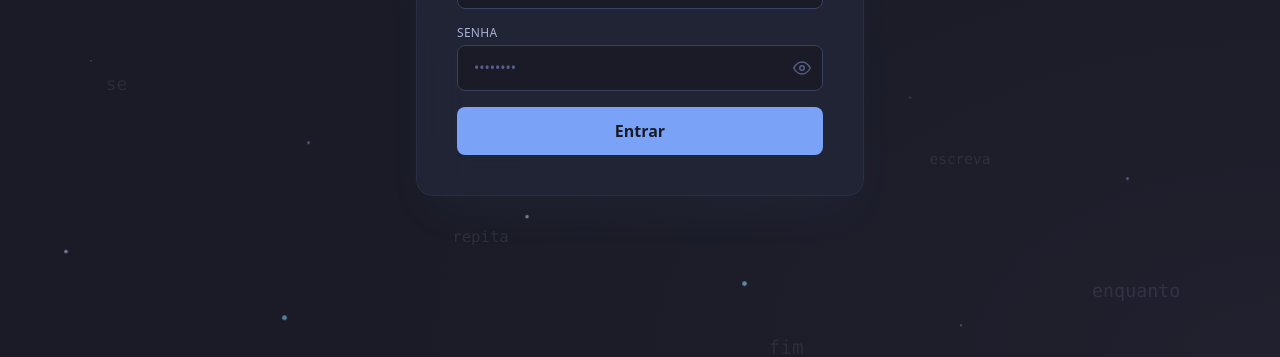
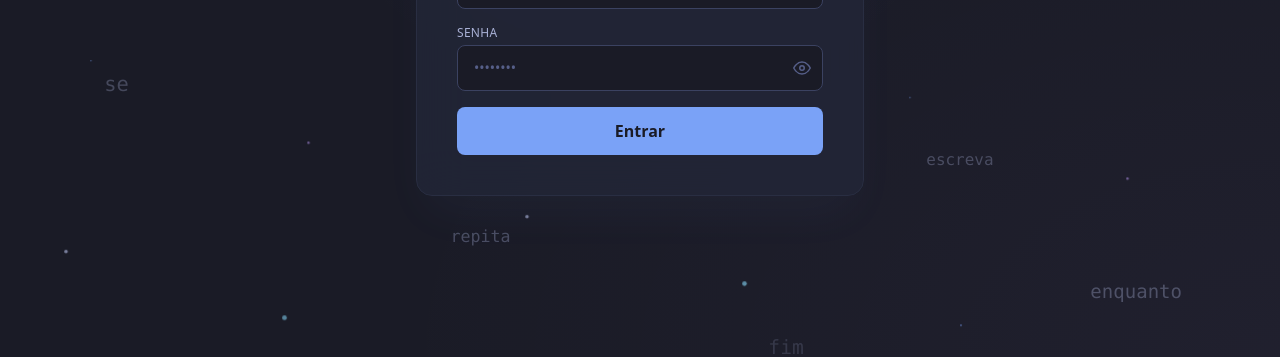
Before and after one commit to IncludeLuisFerreira/Simples-editor, a React (Vite) app in the folder frontend/: page /login in a window 1280 px wide. Shown: the part 497-854 px from the top of the page. Built offline with nearby package versions, Linux system fonts and the light colour scheme; no server answers.

Commit message:
fix: driftUp animation and 30% opacity for code fragments

```diff
--- a/frontend/src/index.css
+++ b/frontend/src/index.css
@@ -39,6 +39,23 @@
   }
 }
 
+@keyframes driftUp {
+  0% {
+    transform: translateY(0) scale(1);
+    opacity: 0;
+  }
+  8% {
+    opacity: 1;
+  }
+  85% {
+    opacity: 0.6;
+  }
+  100% {
+    transform: translateY(-100vh) scale(0.6);
+    opacity: 0;
+  }
+}
+
 @keyframes drift {
   0% {
     transform: translateX(0);
@@ -57,7 +74,9 @@
     text-shadow: 0 0 20px rgba(122, 162, 247, 0.4);
   }
   50% {
-    text-shadow: 0 0 40px rgba(122, 162, 247, 0.7), 0 0 60px rgba(122, 162, 247, 0.3);
+    text-shadow:
+      0 0 40px rgba(122, 162, 247, 0.7),
+      0 0 60px rgba(122, 162, 247, 0.3);
   }
 }
 
--- a/frontend/src/routes/login.tsx
+++ b/frontend/src/routes/login.tsx
@@ -82,11 +82,11 @@ function Login() {
       {codeFragments.map((f) => (
         <span
           key={f.id}
-          className={`absolute font-mono text-[#c0caf5]/20 pointer-events-none select-none ${f.size}`}
+          className={`absolute font-mono text-[#c0caf5]/30 pointer-events-none select-none ${f.size}`}
           style={{
             left: f.left,
             bottom: '-40px',
-            animation: `floatUp ${f.duration} ${f.delay} infinite ease-out`,
+            animation: `driftUp ${f.duration} ${f.delay} infinite ease-out`,
             opacity: 0,
           }}
         >
```
